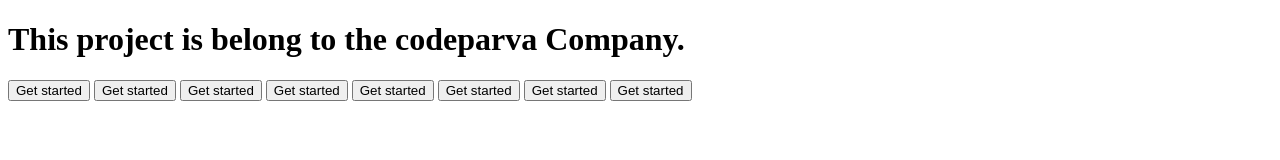
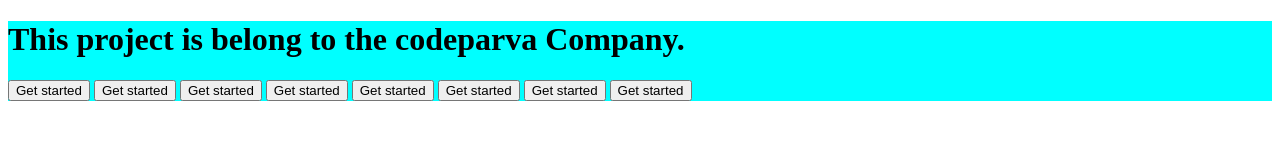
Before and after one commit to Raghujarupula/tutorial, a plain HTML site: page tutorial.html in a window 1280 px wide. Drawn offline with Linux system fonts and the light colour scheme.

Commit message:
added css file

```diff
--- /dev/null
+++ b/style.css
@@ -0,0 +1,4 @@
+.bg-container{
+    background-color: aqua;
+    background-size: cover;
+}
--- a/tutorial.html
+++ b/tutorial.html
@@ -1,7 +1,10 @@
 <!DOCTYPE html>
 <html>
-    <head></head>
+    <head>
+        <link rel = "stylesheet" href = "style.css">
+    </head>
     <body>
+        <div class = "bg-container">
         <h1>This project is belong to the codeparva Company.</h1>
         <button>Get started</button>
         <button class = "btn-primary">Get started</button>
@@ -11,5 +14,6 @@
         <button class = "btn-secondary">Get started</button>
         <button class = "btn-outline-primary">Get started</button>
         <button class = "btn-outline-success">Get started</button>
+    </div>
     </body>
 </html>
```
